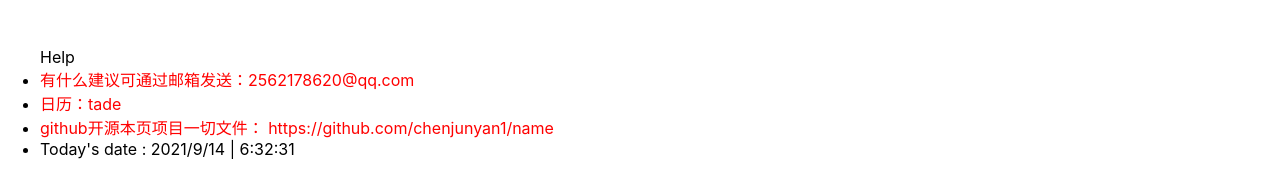
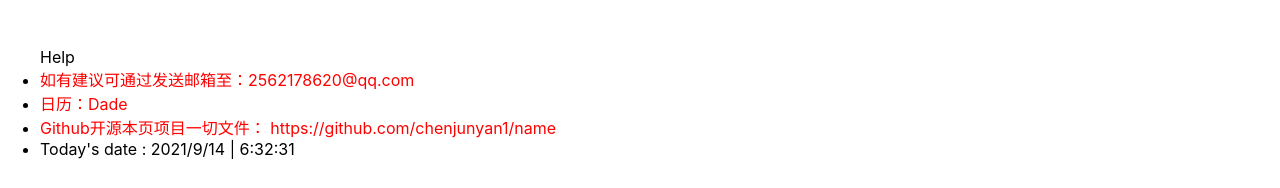
Before and after one commit to chenjunyan1/Hygiene, a React (Create React App) app in the folder value/: page / in a window 1280 px wide. Shown: the part 610-798 px from the top of the page. Built offline with nearby package versions, Linux system fonts and the light colour scheme.

Commit message:
updata 细节

```diff
--- a/value/src/App.js
+++ b/value/src/App.js
@@ -21,6 +21,8 @@ class App extends Component {
     this.handleSubmit = this.handleSubmit.bind(this);
 
   }
+
+
   // 监听value
   handleChange(event) {
     this.setState({ value: event.target.value });
@@ -121,6 +123,8 @@ class App extends Component {
       }
       return roundArr;
     }
+
+
     return (
       <div>
 
@@ -174,13 +178,13 @@ class App extends Component {
           <ul>
             Help
             <li>
-              <a href="mailto:2562178620@qq.com">有什么建议可通过邮箱发送：2562178620@qq.com</a>
+              <a href="mailto:2562178620@qq.com">如有建议可通过发送邮箱至：2562178620@qq.com</a>
             </li>
             <li>
-              <a href="https://calendar-lac.vercel.app">日历：tade</a>
+              <a href="https://calendar-lac.vercel.app">日历：Dade</a>
             </li>
             <li>
-              <a href="https://github.com/chenjunyan1/name">github开源本页项目一切文件： https://github.com/chenjunyan1/name</a>
+              <a href="https://github.com/chenjunyan1/name">Github开源本页项目一切文件： https://github.com/chenjunyan1/name</a>
             </li>
             <li>
               {this.state.time}
```
